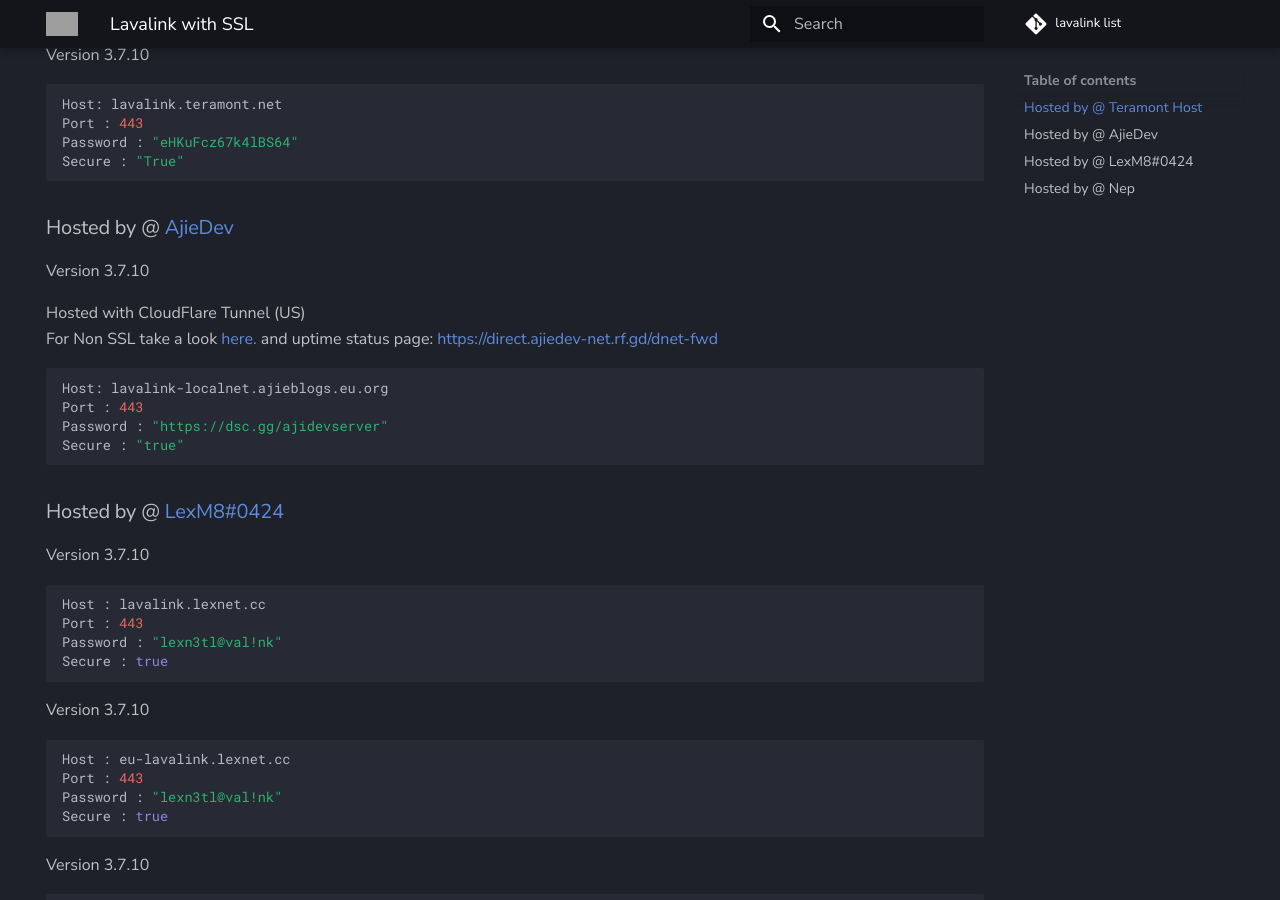
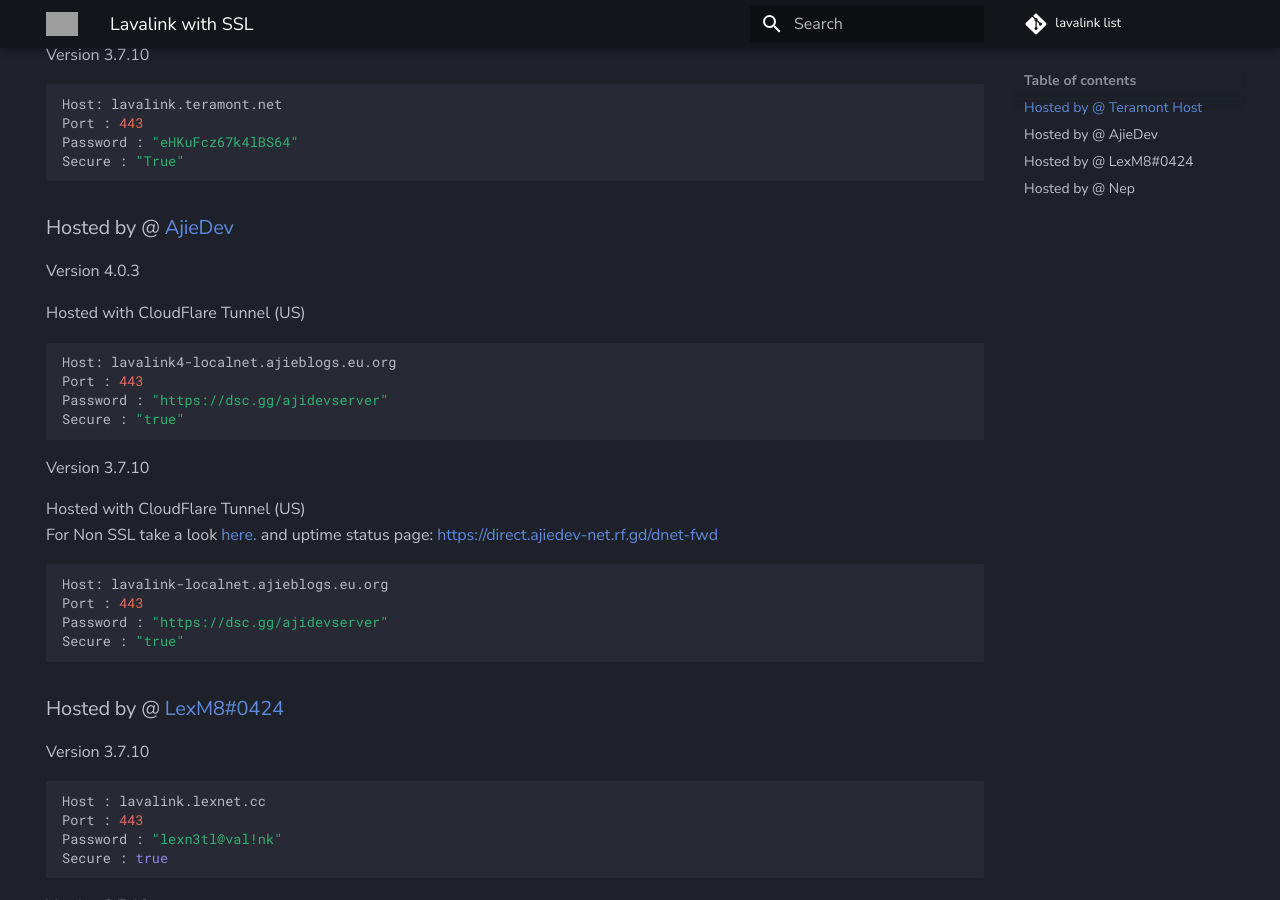
Before and after one commit to DarrenOfficial/lavalink-list, an MkDocs documentation site: the page built from docs/SSL/lavalink-with-ssl.md, in a window 1280 px wide and 900 px high, scrolled down 569 px. Built offline with MkDocs 1.6.1 and Material for MkDocs 9.7.7, drawn with Linux system fonts in a browser that asks for light colours; comment, search, counter and statistics services are not loaded; grey boxes are pictures that could not be loaded.

Commit message:
add v4 nodes (#437)
lupa anjir

````diff
--- a/docs/SSL/lavalink-with-ssl.md
+++ b/docs/SSL/lavalink-with-ssl.md
@@ -35,6 +35,16 @@ Secure : "True"
 ```
 
 ### Hosted by @ [AjieDev](https://github.com/AjieDev)
+Version 4.0.3 <br />
+
+Hosted with CloudFlare Tunnel (US) <br />
+```bash
+Host: lavalink4-localnet.ajieblogs.eu.org
+Port : 443
+Password : "https://dsc.gg/ajidevserver"
+Secure : "true"
+```
+
 Version 3.7.10
 
 Hosted with CloudFlare Tunnel (US) <br />
````
